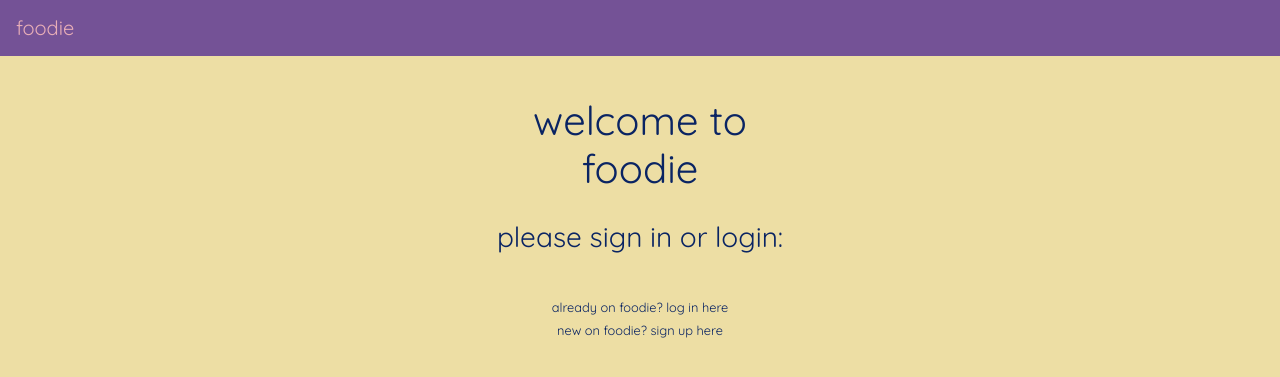
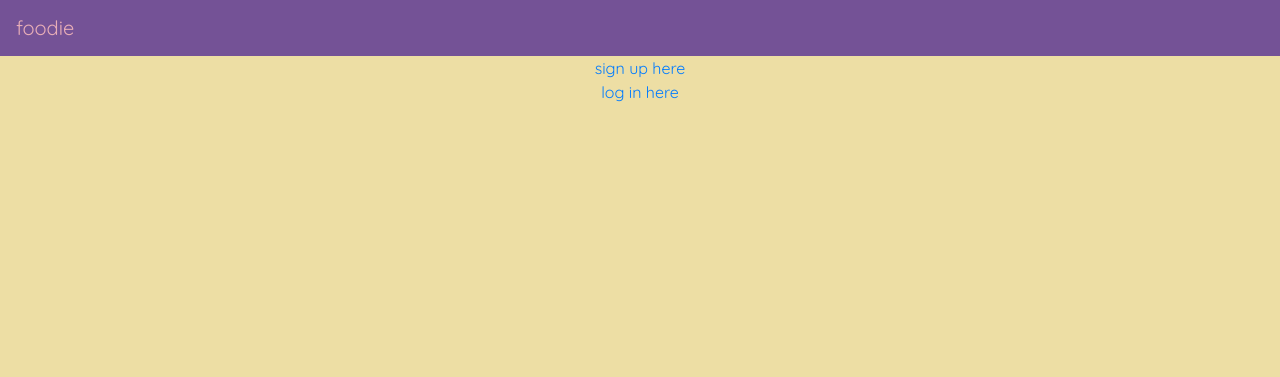
Before and after one commit to majabukowska/foodie, a Flask app: page / in a window 1280 px wide. Shown: the top 377 px of the page. Run offline with Flask 3, Linux system fonts and the light colour scheme; parts of the project's set-up code (start-up, migrations or seed data) failed here and were passed over.

Commit message:
fixed index.html

```diff
--- a/app/app.py
+++ b/app/app.py
@@ -6,7 +6,6 @@ from openai import OpenAI
 import json
 from firebase_admin import credentials, firestore, initialize_app
 import base64
-import  firebase_admin
 
 app = Flask(__name__)
 app.config['SECRET_KEY'] = 'foodie'
@@ -55,11 +54,10 @@ def service_worker():
     response.headers['Cache-Control'] = 'no-cache'
     return response
 
-
 @app.route('/')
 def index():
+    print("Index page is called")
     return render_template('index.html')
-
 
 @app.route('/login', methods=['GET', 'POST'])
 def login():
--- a/app/static/sw.js
+++ b/app/static/sw.js
@@ -8,7 +8,7 @@ if (workbox) {
   workbox.precaching.precacheAndRoute([
     {
       "url": "/",
-      "revision": "1"
+      "revision": "2"
     }
   ]);
 
--- a/app/templates/index.html
+++ b/app/templates/index.html
@@ -1,19 +1,13 @@
-{% extends "base.html" %} {% block content %}
+{% extends "base.html" %}
+
+{% block content %}
 <nav class="navbar">
   <span class="navbar-brand mb-0 h1">foodie</span>
 </nav>
 
-<form class="signUpForm" method="post" action="{{ url_for('login') }}">
-  <h1>welcome to foodie</h1>
-  <h3>please sign in or login:</h3>
-  <div class="form-group">
+<div class="container">
+ <a href="/signup">sign up here</a>
+ <a href="/login">log in here</a>
 
-    <small id="emailHelp" class="form-text">
-        already on foodie? <a href="/login">log in here</a>
-      </small>
-  <small id="emailHelp" class="form-text">
-    new on foodie? <a href="/signup">sign up here</a>
-  </small>
-</form>
-
+</div>
 {% endblock %}
```
